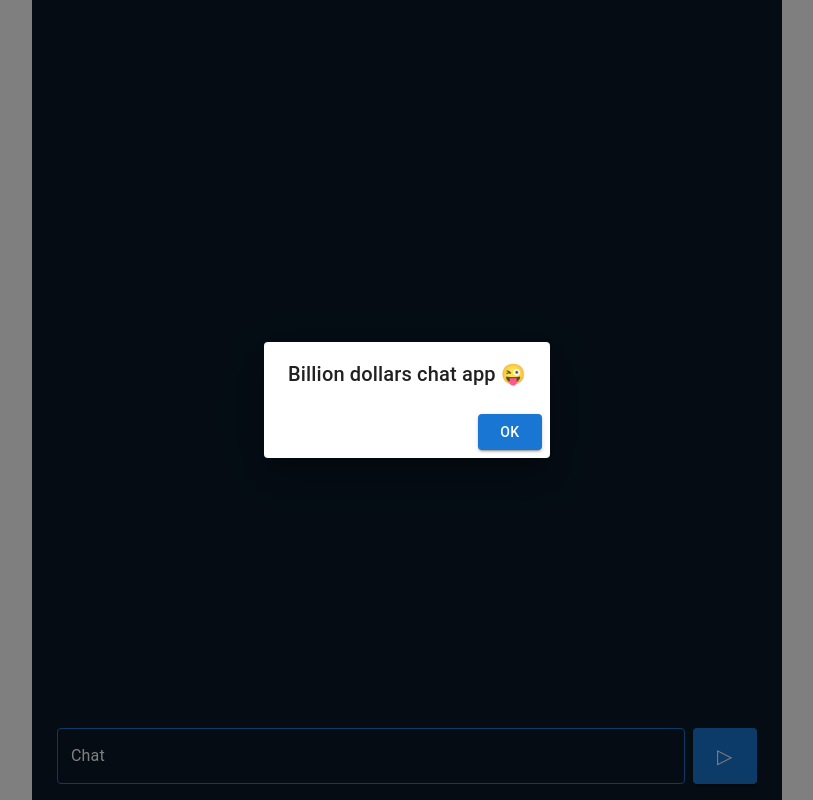
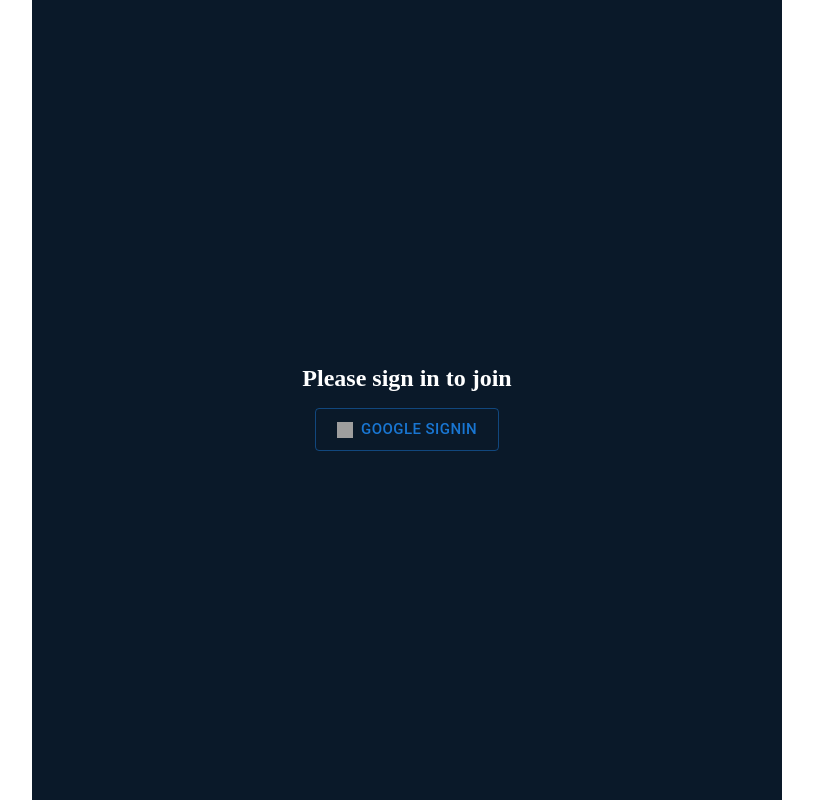
Before and after one commit to v-d-k/React-Chatapp, a React (Vite) app: page / in a window 1280 px wide. Shown: the whole page, without its empty margins (233-1046 px from the left). Built offline with nearby package versions, Linux system fonts and the light colour scheme; grey boxes are pictures that could not be loaded.

Commit message:
signin page created

```diff
--- a/src/App.css
+++ b/src/App.css
@@ -5,3 +5,7 @@
 body {
   color: white;
 }
+Button > img {
+  width: 1rem;
+  height: 1rem;
+}
--- a/src/App.jsx
+++ b/src/App.jsx
@@ -4,13 +4,51 @@ import TextField from "@mui/material/TextField";
 import Box from "@mui/material/Box";
 import Button from "@mui/material/Button";
 import AlertDialog from "./Popup";
-const user = true;
+const user = false;
 function App() {
   return <section> {user ? <ChatRoom /> : <SignIn />}</section>;
 }
 
 function SignIn() {
-  return <h1>hello</h1>;
+  return (
+    <Container
+      sx={{
+        bgcolor: "#0a1929",
+        minHeight: "100vh",
+        maxHeight: "100%",
+        width: 750,
+        maxWidth: "100%",
+      }}
+    >
+      <Box
+        sx={{
+          minHeight: "100vh",
+          maxHeight: "100%",
+          width: 750,
+          maxWidth: "100%",
+          display: "flex",
+          flexFlow: "column wrap",
+          justifyContent: "center",
+          alignItems: "center",
+        }}
+      >
+        <h1
+          style={{
+            margin: "1rem",
+          }}
+        >
+          Please sign in to join
+        </h1>
+        <Button variant="outlined" size="large">
+          <img
+            src="https://lh3.googleusercontent.com/COxitqgJr1sJnIDe8-jiKhxDx1FrYbtRHKJ9z_hELisAlapwE9LUPh6fcXIfb5vwpbMl4xl9H9TRFPc5NOO8Sb3VSgIBrfRYvW6cUA"
+            alt=""
+          />
+          &nbsp;&nbsp;Google signin
+        </Button>
+      </Box>
+    </Container>
+  );
 }
 function ChatRoom() {
   return (
```
